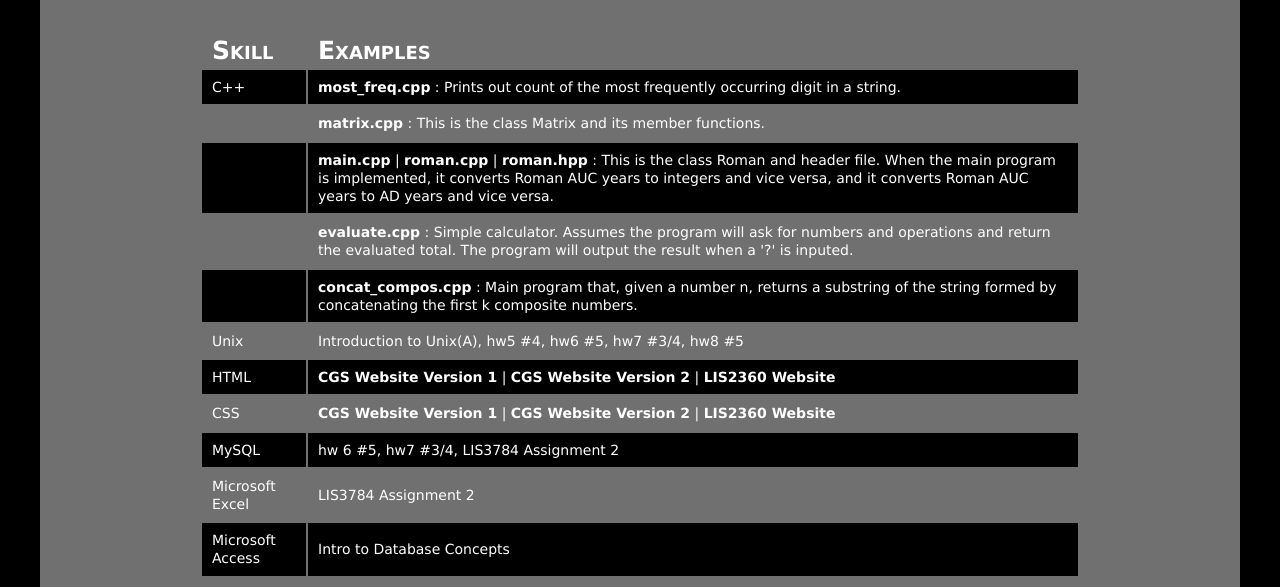
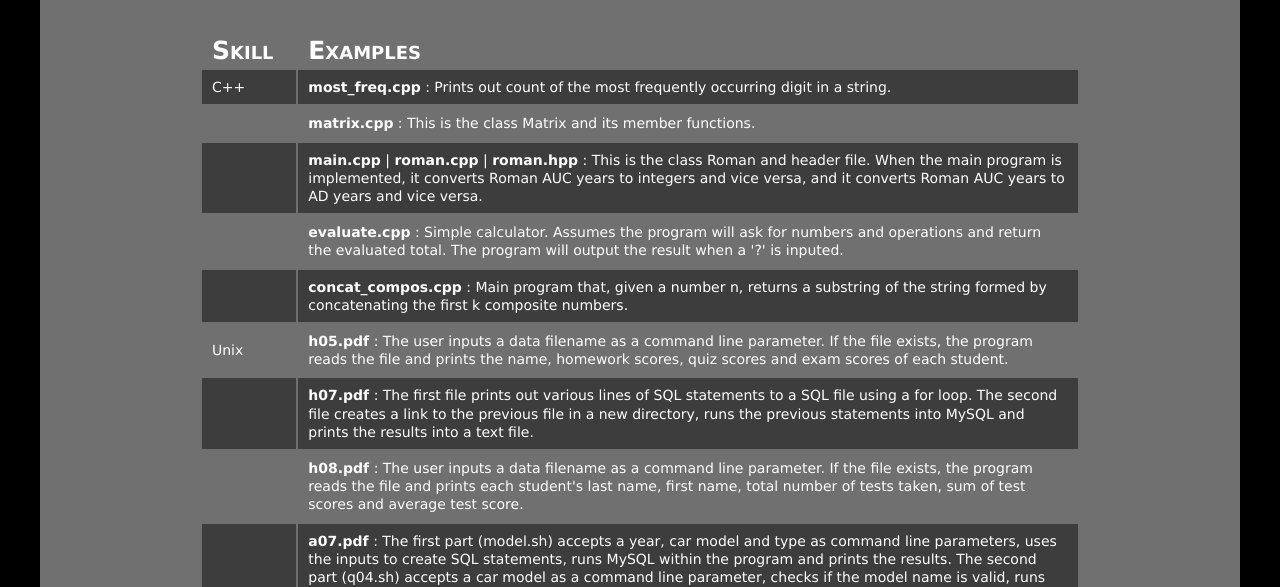
Before and after one commit to gw17c/interactiveresume, a plain HTML site: page skill.html in a window 1280 px wide. Shown: the part 210-797 px from the top of the page. Drawn offline with Linux system fonts and the light colour scheme.

Commit message:
april 18 12:05am

```diff
--- a/skill.html
+++ b/skill.html
@@ -55,7 +55,19 @@
               </tr>
               <tr>
                 <td>Unix</td>
-                <td>Introduction to Unix(A), hw5 #4, hw6 #5, hw7 #3/4, hw8 #5</td>
+                <td><a href="unix/h5q4.pdf" target="_blank">h05.pdf</a> : The user inputs a data filename as a command line parameter. If the file exists, the program reads the file and prints the name, homework scores, quiz scores and exam scores of each student.</td>
+              </tr>
+              <tr>
+                <td></td>
+                <td><a href="unix/h7.pdf" target="_blank">h07.pdf</a> : The first file  prints out various lines of SQL statements to a SQL file using a for loop. The second file creates a link to the previous file in a new directory, runs the previous statements into MySQL and prints the results into a text file.</td>
+              </tr>
+              <tr>
+                <td></td>
+                <td><a href="unix/h8q5.pdf" target="_blank">h08.pdf</a> : The user inputs a data filename as a command line parameter. If the file exists, the program reads the file and prints each student's last name, first name, total number of tests taken, sum of test scores and average test score.</td>
+              </tr>
+              <tr>
+                <td></td>
+                <td><a href="unix/a7q4.pdf" target="_blank">a07.pdf</a> : The first part (model.sh) accepts a year, car model and type as command line parameters, uses the inputs to create SQL statements, runs MySQL within the program and prints the results. The second part (q04.sh) accepts a car model as a command line parameter, checks if the model name is valid, runs the model.sh code within the program to calculate the profits and discounts and prints the results to report.tmp with a clean layout.</td>
               </tr>
               <tr>
                 <td>HTML</td>
--- a/style.css
+++ b/style.css
@@ -67,7 +67,7 @@ th {
 	font-size: 25px;
 	font-variant: small-caps;
 }
-tr:nth-child(even) {background-color: #000;}
+tr:nth-child(even) {background-color: #3d3d3d;}
 
 #container {
 	width: 1200px;
```
Also changed, not shown: 4 other files.
